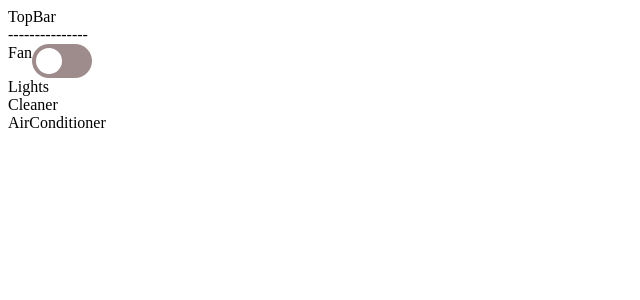
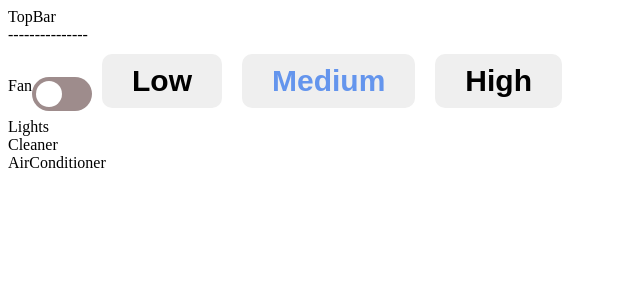
Before and after one commit to PAN-Chuwen/smart-home-react, a React (Create React App) app: page / in a window 1280 px wide. Shown: the top 300 px of the page, without its empty margins (0-640 px from the left). Built offline with nearby package versions, Linux system fonts and the light colour scheme.

Commit message:
Add Intensity button block

```diff
--- a/src/Fan.js
+++ b/src/Fan.js
@@ -1,11 +1,13 @@
-import Switch from './Switch'
-import React from 'react'
+import Switch from "./Switch";
+import React from "react";
+import IntensityBlock from "./IntensityBlock";
 
 export default function Fan() {
   return (
     <div>
-        Fan
-        <Switch />
+      Fan
+      <Switch />
+      <IntensityBlock />
     </div>
-  )
+  );
 }
--- /dev/null
+++ b/src/IntensityBlock.css
@@ -0,0 +1,11 @@
+.intensityButton {
+    color:rgb(126, 192, 192);
+  font-size: 30px;
+  font-weight: bold;
+  padding: 10px 30px;
+  background-color: none;
+  border: none;
+  border-radius: 10px;
+  margin: 10px 10px;
+  cursor: pointer;
+}
--- /dev/null
+++ b/src/IntensityBlock.js
@@ -0,0 +1,56 @@
+import React from "react";
+import { useState } from "react";
+import "./IntensityBlock.css";
+
+export default function IntensityBlock() {
+  const [chosenStates, setChosenStates] = useState([false, true, false]);
+  const buttonContentArr = ["Low", "Medium", "High"];
+  function handleClick(curButtonID) {
+    if (chosenStates[curButtonID] === false) {
+      const nextChosenStates = chosenStates.slice();
+      for (let i = 0; i < chosenStates.length; i++) {
+        if (i === curButtonID) {
+          nextChosenStates[i] = true; // flip chosenState of current clicked button (set to true)
+        } else {
+          nextChosenStates[i] = false; // set rest of the buttons' states to false
+        }
+      }
+      setChosenStates(nextChosenStates);
+    }
+  }
+  return (
+    <>
+      <IntensityButton
+        isChosen={chosenStates[0]}
+        onChosenClick={() => handleClick(0)}
+        Content={buttonContentArr[0]}
+      ></IntensityButton>
+      <IntensityButton
+        isChosen={chosenStates[1]}
+        onChosenClick={() => handleClick(1)}
+        Content={buttonContentArr[1]}
+      >
+      </IntensityButton>
+      <IntensityButton
+        isChosen={chosenStates[2]}
+        onChosenClick={() => handleClick(2)}
+        Content={buttonContentArr[2]}
+      >
+      </IntensityButton>
+    </>
+  );
+}
+
+function IntensityButton({ Content, isChosen, onChosenClick }) {
+  return (
+    <button
+      className="intensityButton"
+      onClick={onChosenClick}
+      style={{
+        color: isChosen ? "cornflowerblue" : "black",
+      }}
+    >
+        {Content}
+    </button>
+  );
+}
--- a/src/Switch.css
+++ b/src/Switch.css
@@ -4,7 +4,6 @@
   width: 60px;
   height: 34px;
 }
-
 
 .switch input {
   opacity: 0;
@@ -35,11 +34,11 @@
   bottom: 4px;
   background-color: white;
   transition: 0.2s;
-    border-radius : 50%;
+  border-radius: 50%;
 }
 
 input:checked + .slider {
-    background-color: rgb(108, 108, 245);
+  background-color:cornflowerblue;
 }
 
 input:checked + .slider:before {
--- a/src/Switch.js
+++ b/src/Switch.js
@@ -2,15 +2,11 @@ import React from 'react'
 import "./Switch.css"
 
 
-export default function Switch({ rounded = false }) {
-
-
-
+export default function Switch() {
     return (
     <label className="switch">
         <input type="checkbox" />
         <span className="slider"/>
     </label>
-
   )
 }
```
Lines whose indentation alone changed are shown as unchanged.
